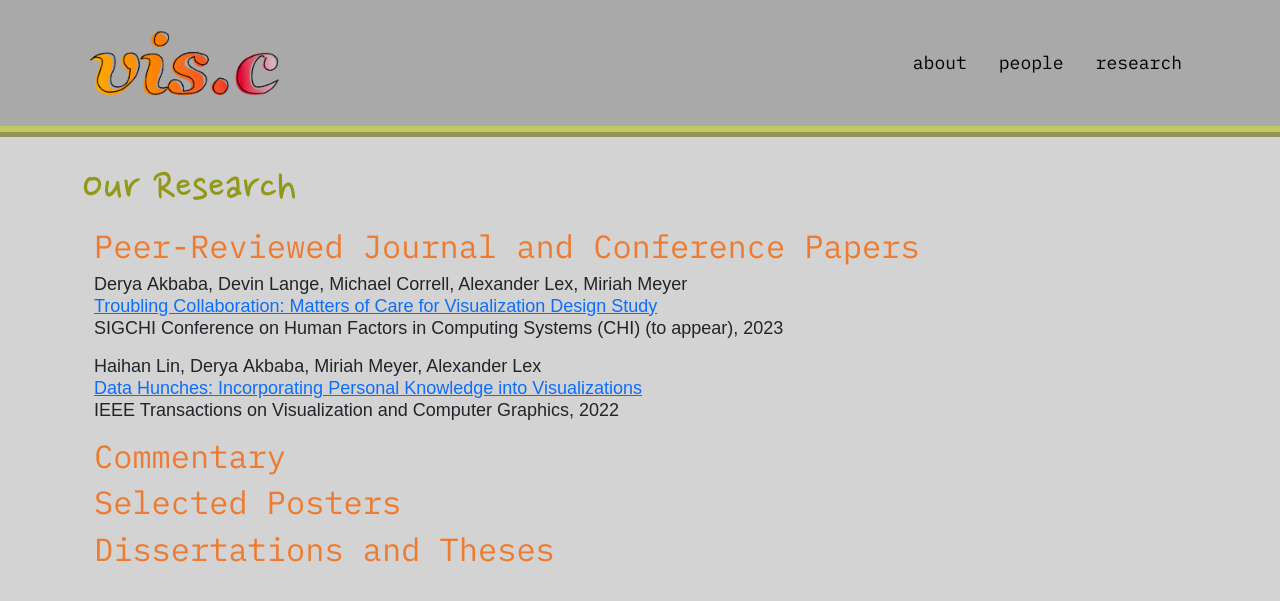
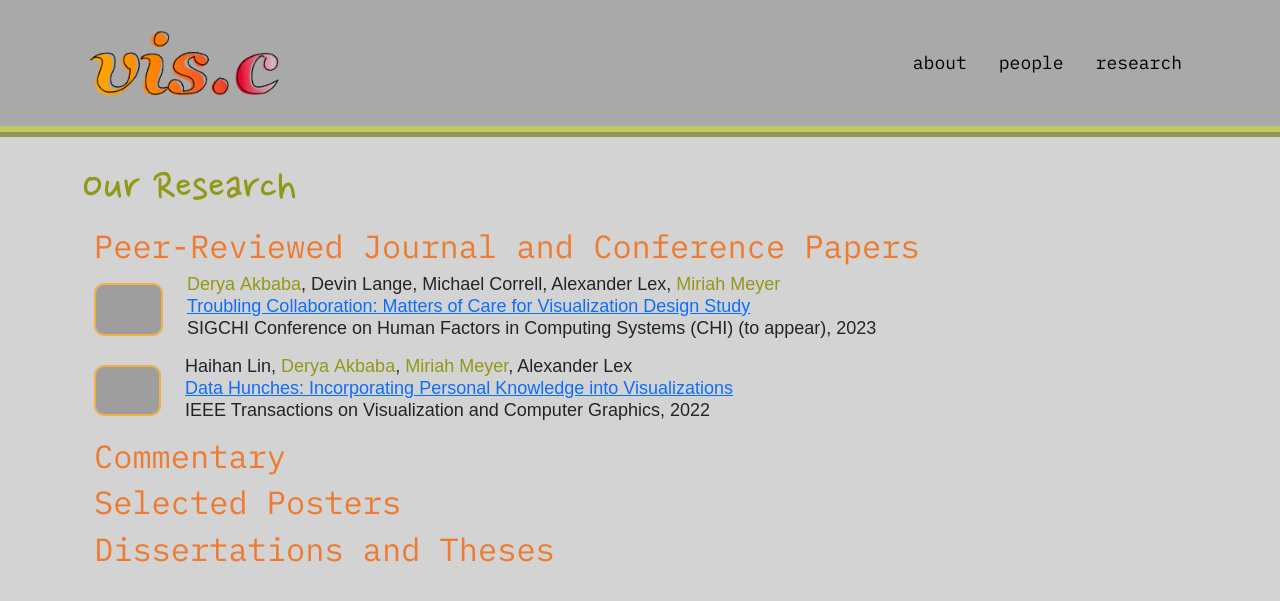
Before and after one commit to visidlab/visidlab.github.io, a Jekyll site: the page built from research.md, in a window 1280 px wide. Shown: the top 601 px of the page. Built offline with Jekyll 4.4.1, drawn with Linux system fonts in a browser that asks for light colours; some web fonts are replaced; grey boxes are pictures that could not be loaded.

Commit message:
Add teasers to publications

```diff
--- a/_includes/publication_list_entry.html
+++ b/_includes/publication_list_entry.html
@@ -1,16 +1,23 @@
-<div>
-    <p class="pubs">
+<div class="row">
+    <div class="col-lg-1 ">
+        <img class="img-fluid image-frame " src="../assets/publication-images/{{ publication.image}}"
+            alt="Teaser image for paper {{ publication.title }}" style="max-width: 100%; height: auto;  " />
+    </div>
+    <div class="col-lg-11">
+        <p>
             {% for author in publication.authors %}
             {% assign known = false %}
             {% for person in site.people %}
             {% if author == person.key %}
 
-        <span class="paper-author">
+            <span>
                 {% if person.website %}
-            <strong>{{ person.first_name }}&nbsp;{{ person.last_name }}</strong>{% if author !=
+                {{ person.first_name }}&nbsp;{{ person.last_name }}{% if author !=
                 publication.authors.last %}, {% endif %}
                 {% else %}
-            {{ person.first_name }}&nbsp;{{ person.last_name }}{% if author != publication.authors.last %}, {% endif %}
+                <team>{{ person.first_name }}&nbsp;{{ person.last_name }}</team>{% if author != publication.authors.last
+                %}, {%
+                endif %}
                 {% endif %}
             </span>
 
@@ -19,7 +26,7 @@
             {% endfor %}
 
             {% if known == false %}
-        <span class="paper-author">
+            <span>
                 {{ author }}{% if author != publication.authors.last %}, {% endif %}
             </span>
             {% endif %}
--- a/css/styles.css
+++ b/css/styles.css
@@ -24,6 +24,11 @@ em {
   text-emphasis-position: under;
   text-emphasis-color:var(--red);
   font-style: normal;
+}
+
+team {
+  font-style: normal;
+  color: var(--darkgreen);
 }
 
 a.nav-link {
@@ -76,3 +81,9 @@ h2 {
     background-color: darkgrey;
     border-bottom: 3mm ridge var(--lightgreen) ;
   }
+
+  .image-frame {
+    border: 2px solid var(--yellow);
+    border-radius: 10px;
+    margin-top: 10px;
+  }
```
Lines whose indentation alone changed are shown as unchanged.
